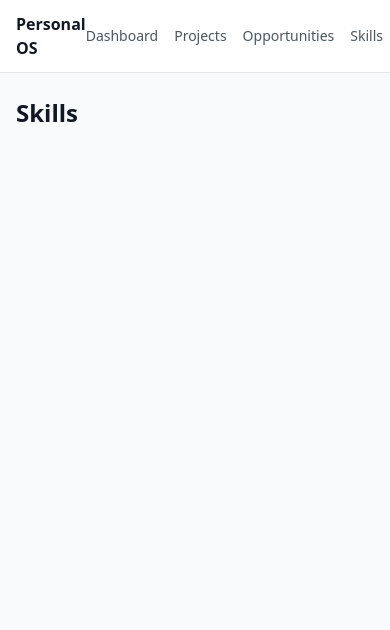
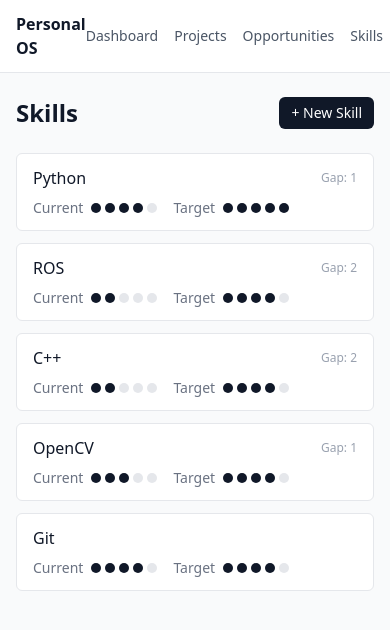
Before and after one commit to harshultyagi/personal-os, a Next.js app: page /skills in a window 390 px wide. Shown: the top 630 px of the page. Built offline with nearby package versions, Linux system fonts and the light colour scheme.

Commit message:
feat: add tasks page and convert skills to responsive grid

```diff
--- a/app/skills/page.tsx
+++ b/app/skills/page.tsx
@@ -1,3 +1,73 @@
+type Skill = {
+  id: string;
+  name: string;
+  currentLevel: number; // 1-5
+  targetLevel: number; // 1-5
+};
+
+const skills: Skill[] = [
+  { id: "1", name: "Python", currentLevel: 4, targetLevel: 5 },
+  { id: "2", name: "ROS", currentLevel: 2, targetLevel: 4 },
+  { id: "3", name: "C++", currentLevel: 2, targetLevel: 4 },
+  { id: "4", name: "OpenCV", currentLevel: 3, targetLevel: 4 },
+  { id: "5", name: "Git", currentLevel: 4, targetLevel: 4 },
+];
+
+function LevelDots({ level, max = 5 }: { level: number; max?: number }) {
+  return (
+    <div className="flex gap-1">
+      {Array.from({ length: max }, (_, i) => (
+        <div
+          key={i}
+          className={`h-2.5 w-2.5 rounded-full ${
+            i < level ? "bg-gray-900" : "bg-gray-200"
+          }`}
+        />
+      ))}
+    </div>
+  );
+}
+
 export default function SkillsPage() {
-  return <h1 className="text-2xl font-semibold">Skills</h1>;
+  return (
+    <div className="space-y-6">
+      <div className="flex items-center justify-between">
+        <h1 className="text-2xl font-semibold">Skills</h1>
+        <button className="rounded-md bg-gray-900 px-3 py-1.5 text-sm text-white hover:bg-gray-700">
+          + New Skill
+        </button>
+      </div>
+
+      <ul className="grid grid-cols-1 gap-3 sm:grid-cols-2 lg:grid-cols-3">
+        {skills.map((skill) => {
+          const gap = skill.targetLevel - skill.currentLevel;
+          return (
+            <li
+              key={skill.id}
+              className="rounded-md border border-gray-200 bg-white px-4 py-3"
+            >
+              <div className="flex items-center justify-between">
+                <span className="font-medium">{skill.name}</span>
+                {gap > 0 && (
+                  <span className="text-xs text-gray-400">
+                    Gap: {gap}
+                  </span>
+                )}
+              </div>
+              <div className="mt-2 flex items-center gap-4 text-sm">
+                <div className="flex items-center gap-2">
+                  <span className="text-gray-500">Current</span>
+                  <LevelDots level={skill.currentLevel} />
+                </div>
+                <div className="flex items-center gap-2">
+                  <span className="text-gray-500">Target</span>
+                  <LevelDots level={skill.targetLevel} />
+                </div>
+              </div>
+            </li>
+          );
+        })}
+      </ul>
+    </div>
+  );
 }
```
